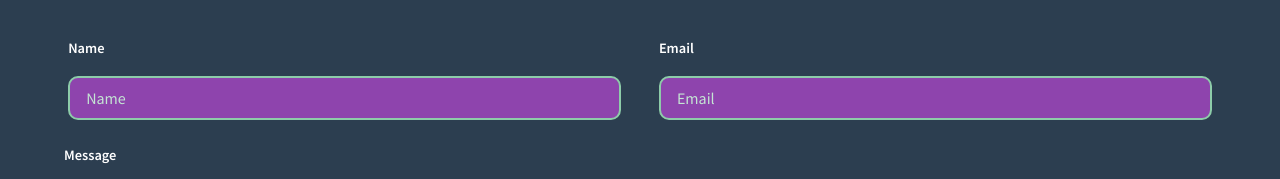
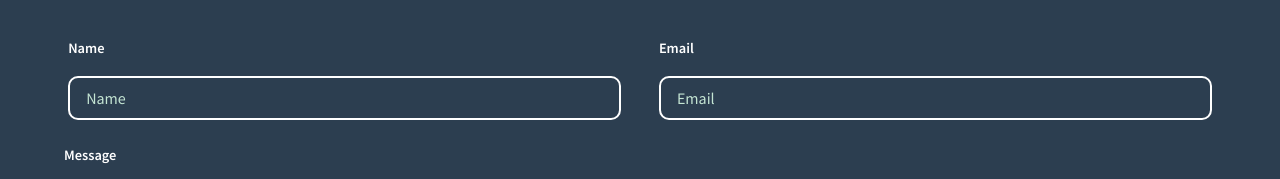
Before and after one commit to nixontest/cosmicliontest, a plain HTML site: page about.html in a window 1280 px wide. Shown: the part 555-734 px from the top of the page. Drawn offline with Linux system fonts and the light colour scheme.

Commit message:
Update main.css

```diff
--- a/assets/css/main.css
+++ b/assets/css/main.css
@@ -1633,7 +1633,7 @@
 		}
 
 	a {
-		color: #8e44ad;
+		color: #2c3e50;
 		text-decoration: underline;
 	}
 
@@ -1974,10 +1974,10 @@
 		-webkit-appearance: none;
 		-ms-appearance: none;
 		appearance: none;
-		background: #8e44ad;
+		background: #2c3e50;
 		border-radius: 10px;
 		border: none;
-		border: solid 2px #8dcca9;
+		border: solid 2px #fff;
 		color: #fff;
 		display: block;
 		outline: 0;
```
